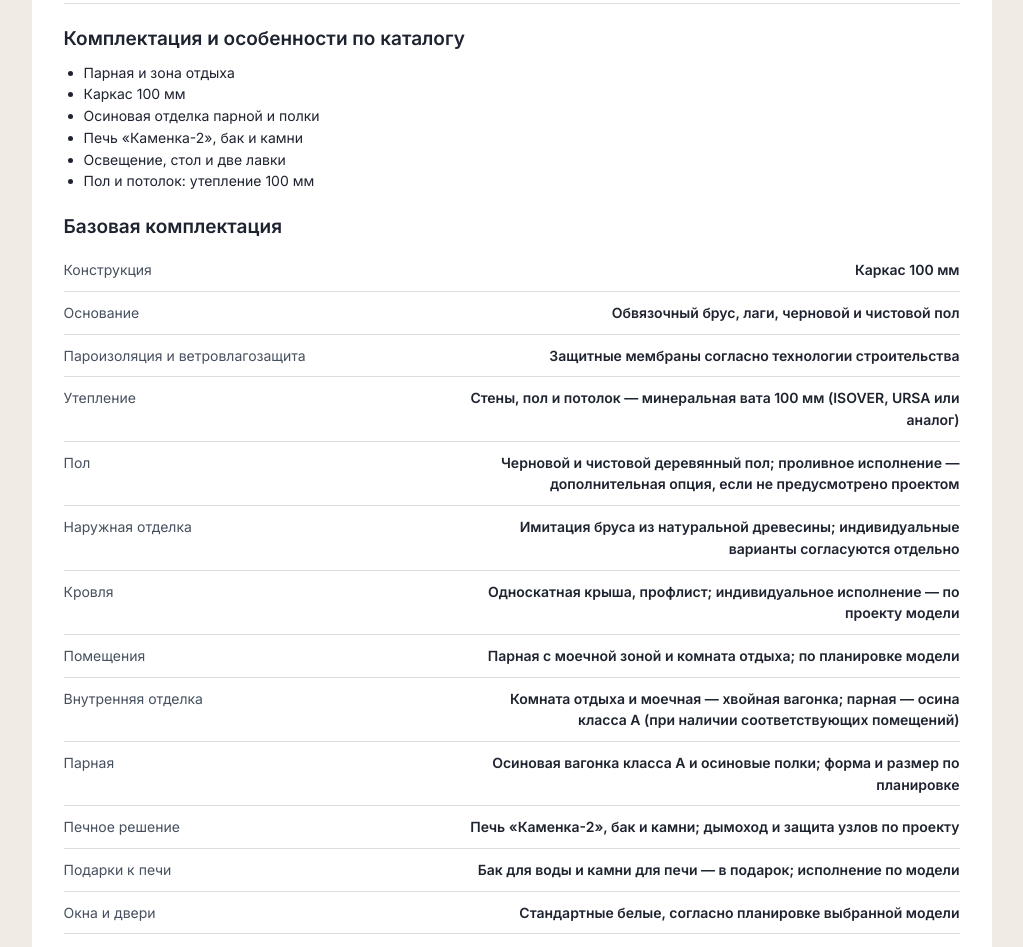
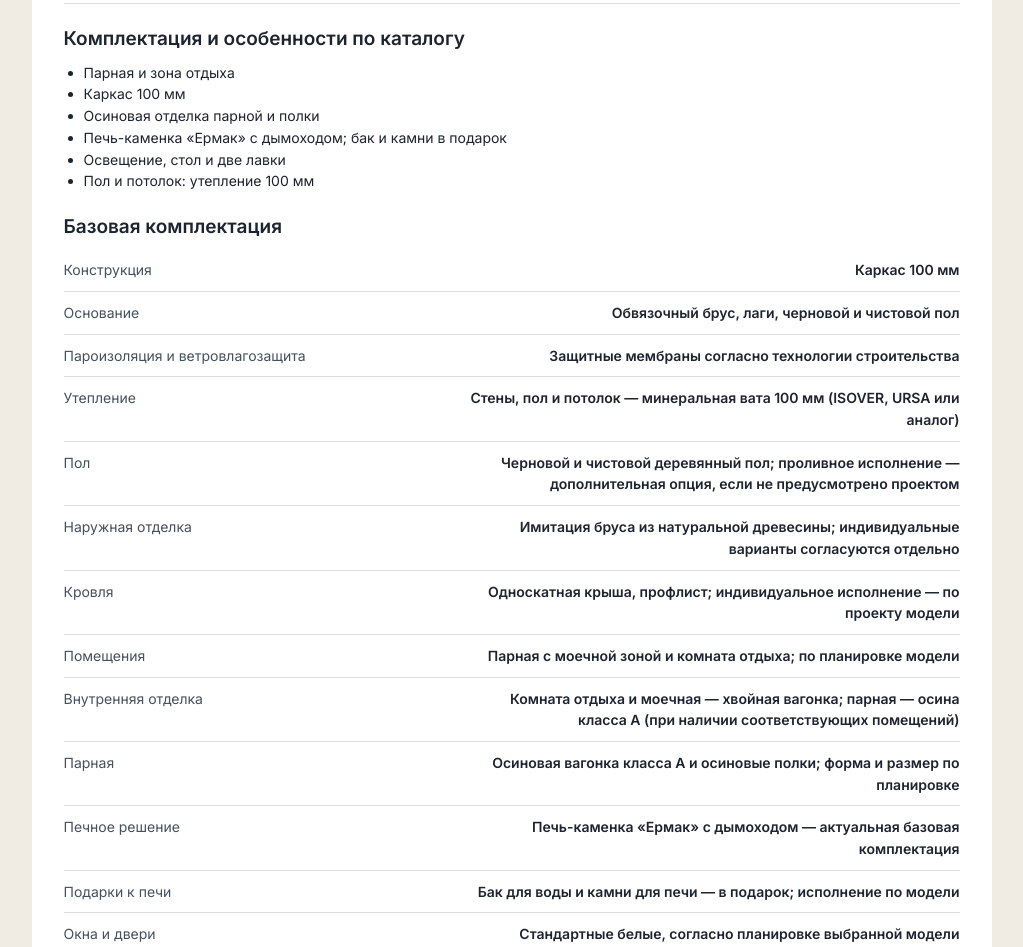
Before and after one commit to MorZzeS/NEW-SITE-BANI, a Next.js app: page /model-sheet/bg-01 in a window 1280 px wide. Shown: the part 1120-2067 px from the top of the page, without its empty margins (126-1149 px from the left). Built offline with nearby package versions, Linux system fonts and the light colour scheme.

Commit message:
BANGER test: align Istok base stove wording to new owner-approved Ermak standard

```diff
--- a/src/data/model-configuration.ts
+++ b/src/data/model-configuration.ts
@@ -6,7 +6,7 @@ export function modelConstruction(id: string): string {
 }
 // Keep published model-specific characteristics visible while using the owner's current insulation specification.
 export function modelFeatures(model: Sauna | Home): string[] {
-  return model.features.map(feature => feature.includes('Пол и потолок: утепление 50 мм') ? 'Пол и потолок: утепление 100 мм' : feature.includes('Каркас 100 мм или брус') ? modelConstruction(model.id) : feature)
+  return model.features.map(feature => feature.includes('Пол и потолок: утепление 50 мм') ? 'Пол и потолок: утепление 100 мм' : feature.includes('Каменка-2') ? 'Печь-каменка «Ермак» с дымоходом; бак и камни в подарок' : feature.includes('Каркас 100 мм или брус') ? modelConstruction(model.id) : feature)
 }
 export function modelBaseConfiguration(model: Sauna | Home): ModelConfigurationRow[] {
   const number = Number(model.id.replace('bg-', ''))
@@ -23,7 +23,7 @@ export function modelBaseConfiguration(model: Sauna | Home): ModelConfigurationR
   const knownStove = model.features.find(feature => /печь|печное/i.test(feature))
   const stove = number === 28
     ? 'Чугунная печь ЭТНА 18 с дымоходом — представленное исполнение Barn Premium'
-    : knownStove
+    : number <= 8 ? 'Печь-каменка «Ермак» с дымоходом — актуальная базовая комплектация' : knownStove
       ? `${knownStove.replace(/,?\s*(бак[^,]*,?\s*)?и?\s*камни\b/gi, '').replace(/,\s*$/, '')}; дымоход и защита узлов по проекту`
       : 'Печь-каменка «Ермак» с дымоходом; точная модель уточняется по спецификации'
   return [
```
